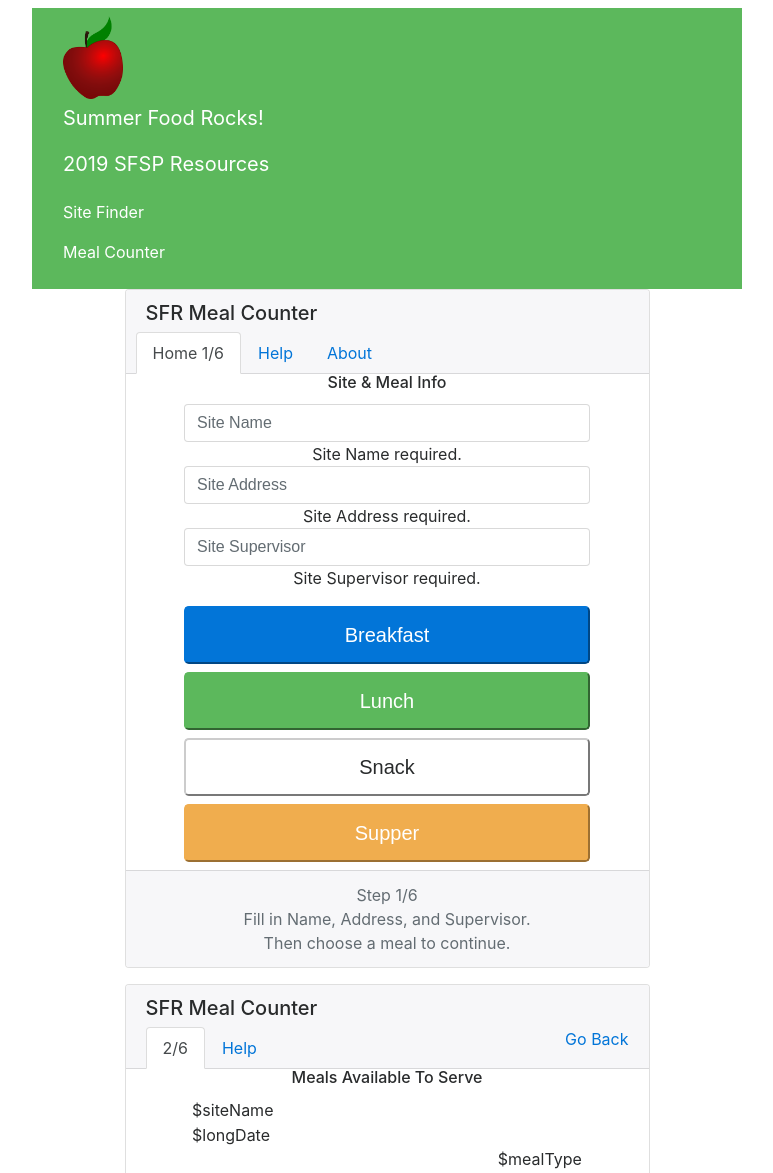
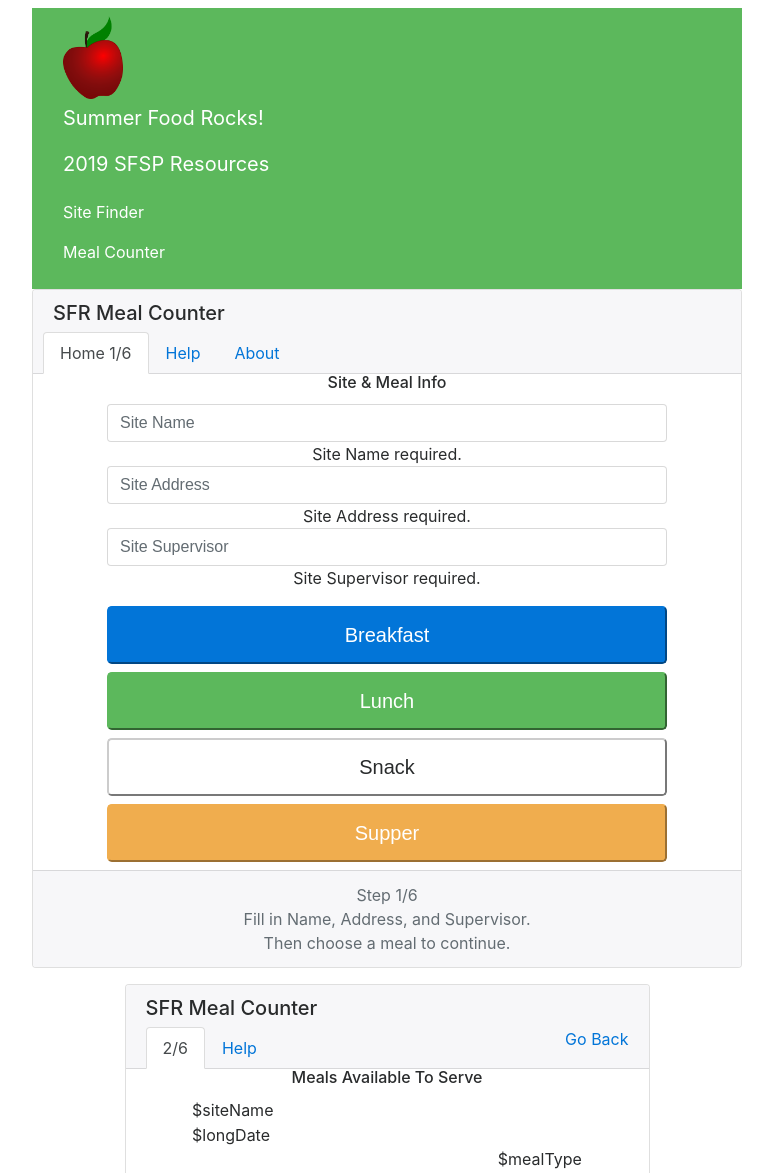
Before and after one commit to martinvicknair/summerfoodrocks-node, a Node server app: page /mealcounter in a window 1280 px wide. Shown: the top 1173 px of the page, without its empty margins (253-1026 px from the left). Run offline with Node 20, Linux system fonts and the light colour scheme; some libraries are stand-ins or nearby versions.

Commit message:
mealcounter md-8

```diff
--- a/views/mealcounter.handlebars
+++ b/views/mealcounter.handlebars
@@ -36,7 +36,7 @@
       <!-- START card1-siteMealInfo -->
       <div id="card1-siteMealInfo">
         <div class="row">
-          <div class="col-md-6 offset-md-3">
+          <div class="col-md-8 mx-auto">
             <div class="card mb-3">
               <span class="card-header">
                 <h5>SFR Meal Counter</h5>
```
